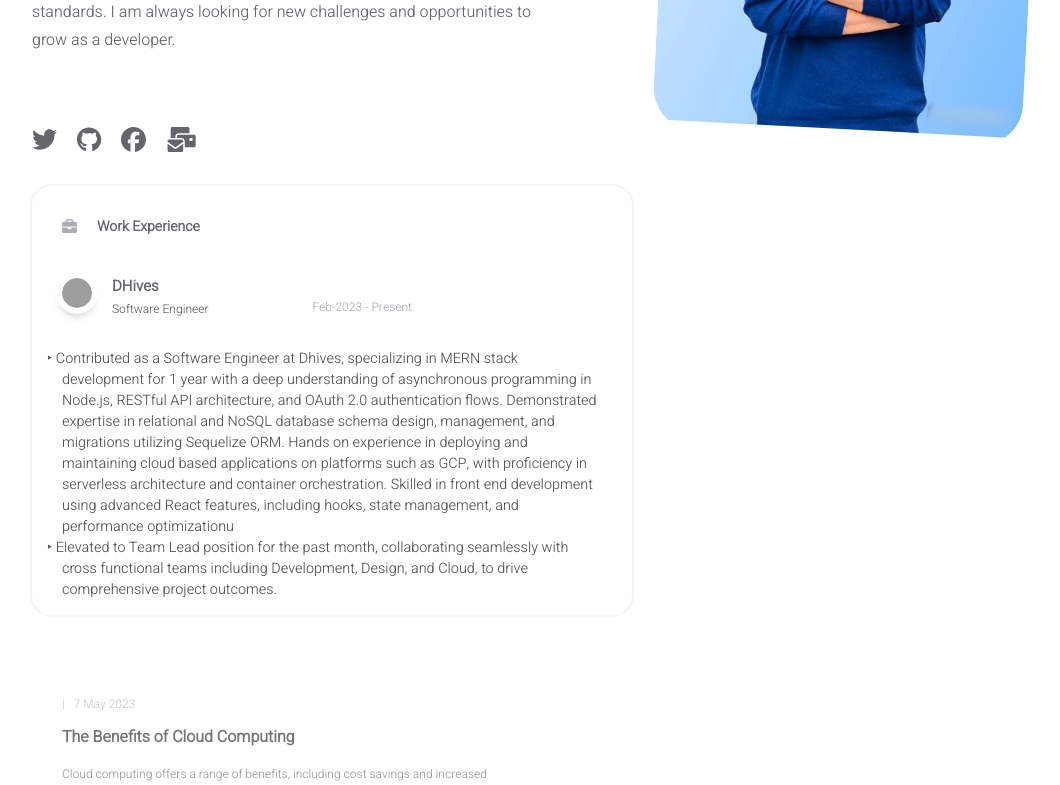
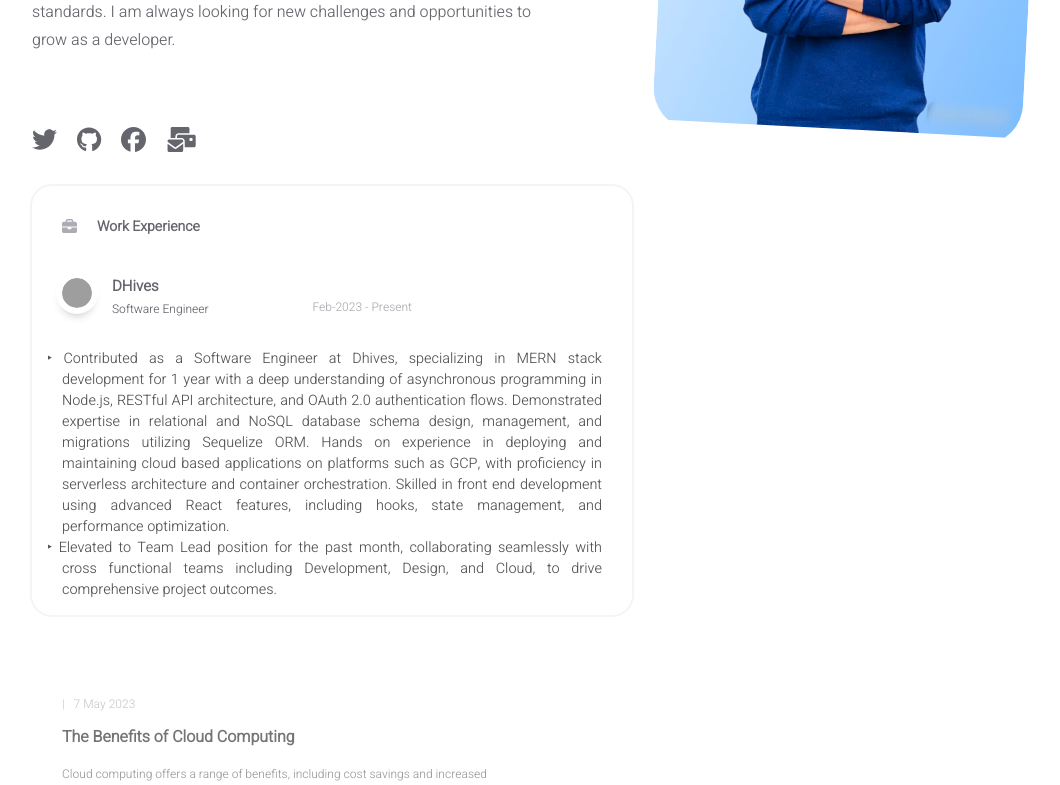
Before and after one commit to inzamam-virk/inzamam-virk.github.io, a React (Create React App) app: page / in a window 1280 px wide. Shown: the part 508-1293 px from the top of the page, without its empty margins (108-1168 px from the left). Built offline with nearby package versions, Linux system fonts and the light colour scheme; grey boxes are pictures that could not be loaded.

Commit message:
Updated Home page

```diff
--- a/src/components/homepage/styles/works.css
+++ b/src/components/homepage/styles/works.css
@@ -12,10 +12,14 @@
 .work-description{
 	position: relative;
 	text-indent: -15px;
+	text-align: justify;
 	font-size: 0.9rem;
 	color: #555;
   }
-
+  .hidden {
+	visibility: hidden;
+	font-size: 0;
+  }
 
 .work-image {
 	height: 30px;
--- a/src/components/homepage/works.jsx
+++ b/src/components/homepage/works.jsx
@@ -44,7 +44,8 @@ const Works = () => {
 							and container orchestration. Skilled in front end
 							development using advanced React features,
 							including hooks, state management, and
-							performance optimizationu
+							performance optimization.
+							<span className="hidden">hiddenwordhiddenwordhiddenword</span>
 						</div>
 						<div className="work-description">{'\u2023     '}
 							Elevated to Team Lead position for the past
@@ -52,6 +53,7 @@ const Works = () => {
 							functional teams including Development, Design,
 							and Cloud, to drive comprehensive project
 							outcomes.
+							<span className="hidden">hiddenwordhiddenwordhiddenword</span>
 						</div>
 
 					</div>
```
